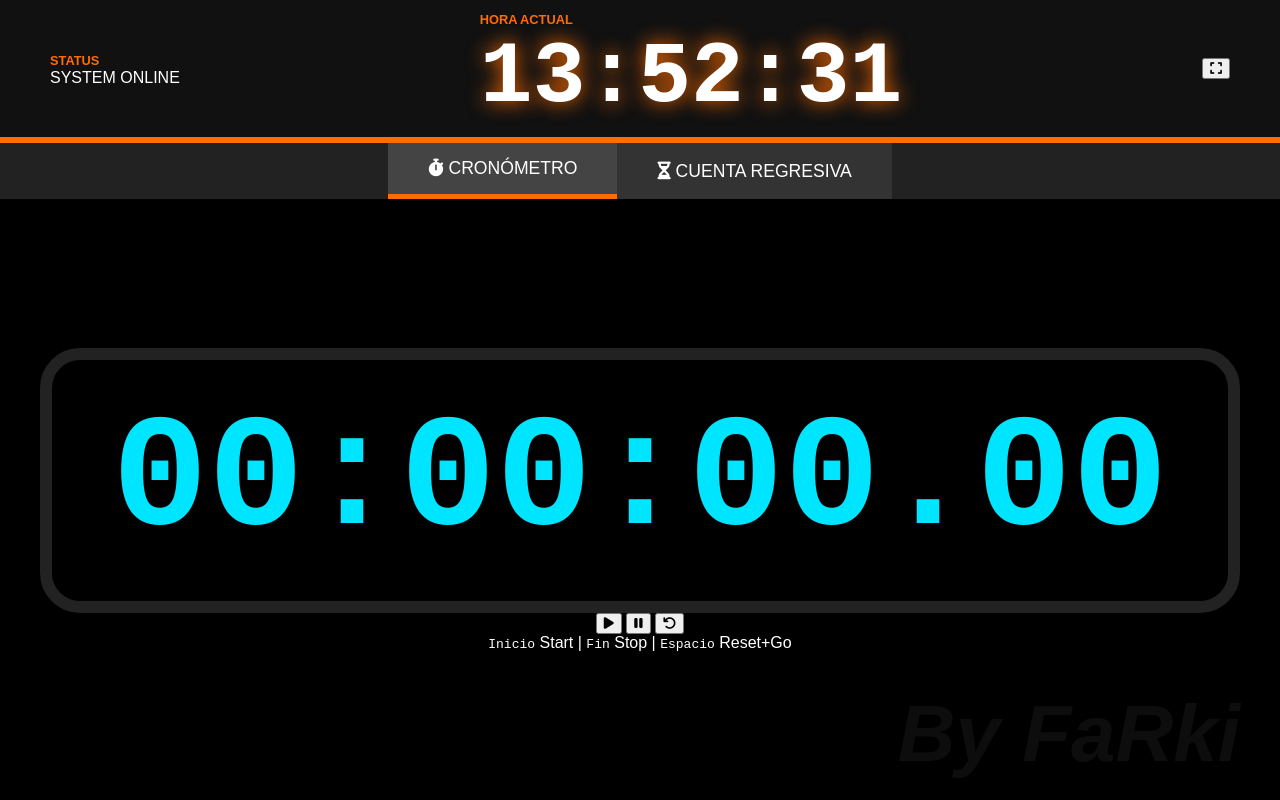
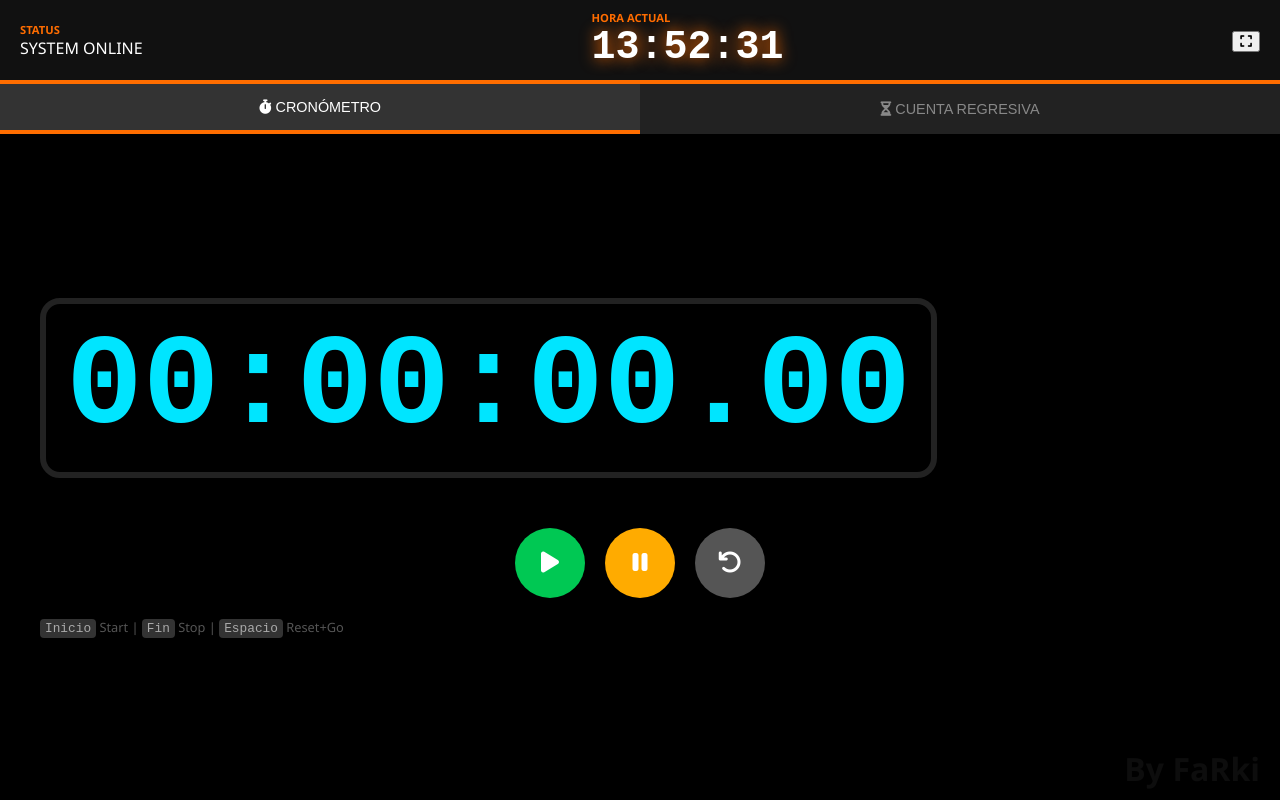
Before and after one commit to diegofarki/Mi-cronometro, a plain HTML site: page index.html in a window 1280 px wide. Drawn offline with Linux system fonts and the light colour scheme.

Commit message:
Update style.css

```diff
--- a/style.css
+++ b/style.css
@@ -1,20 +1,123 @@
-:root { --neon-orange: #ff6d00; --neon-blue: #00e5ff; --alert-red: #ff0000; }
-body { margin: 0; background-color: #000; color: #fff; font-family: sans-serif; height: 100vh; display: flex; flex-direction: column; overflow: hidden; transition: 0.1s; }
-.master-header { background: #111; padding: 10px 50px; display: flex; justify-content: space-between; align-items: center; border-bottom: 6px solid var(--neon-orange); }
-#current-clock { font-family: monospace; font-size: 5.5rem; font-weight: 900; text-shadow: 0 0 20px var(--neon-orange); }
-.label { color: var(--neon-orange); font-size: 0.8rem; font-weight: bold; }
-.section-nav { display: flex; justify-content: center; background: #222; }
-.nav-btn { padding: 15px 40px; background: #333; border: none; color: #fff; cursor: pointer; font-size: 1.1rem; }
-.nav-btn.active { border-bottom: 5px solid var(--neon-orange); background: #444; }
-.row-layout { display: flex; flex-direction: row; align-items: center; justify-content: center; gap: 40px; flex-wrap: wrap; }
-.control-panel { flex-grow: 1; display: flex; justify-content: center; align-items: center; }
-.content-section { display: none; width: 100%; text-align: center; }
+:root {
+    --neon-orange: #ff6d00;
+    --neon-blue: #00e5ff;
+    --alert-red: #ff0000;
+    --dark-bg: #0a0a0a;
+}
+
+body {
+    margin: 0;
+    background-color: #000;
+    color: #fff;
+    font-family: 'Segoe UI', Tahoma, Geneva, Verdana, sans-serif;
+    height: 100vh;
+    display: flex;
+    flex-direction: column;
+    overflow: hidden;
+}
+
+/* HEADER RESPONSIVO */
+.master-header {
+    background: #111;
+    padding: 10px 20px;
+    display: flex;
+    justify-content: space-between;
+    align-items: center;
+    border-bottom: 4px solid var(--neon-orange);
+}
+
+#current-clock {
+    font-family: monospace;
+    font-size: 2.5rem;
+    font-weight: 900;
+    text-shadow: 0 0 15px var(--neon-orange);
+}
+
+.label { color: var(--neon-orange); font-size: 0.7rem; font-weight: bold; display: block; }
+
+/* NAVEGACIÓN */
+.section-nav { display: flex; justify-content: center; background: #1a1a1a; width: 100%; }
+.nav-btn {
+    flex: 1;
+    padding: 15px 10px;
+    background: #222;
+    border: none;
+    color: #888;
+    cursor: pointer;
+    font-size: 0.9rem;
+    transition: 0.3s;
+}
+.nav-btn.active { border-bottom: 4px solid var(--neon-orange); background: #333; color: #fff; }
+
+/* CONTENEDORES */
+.control-panel { flex-grow: 1; display: flex; flex-direction: column; justify-content: center; align-items: center; padding: 20px; }
+.content-section { display: none; width: 100%; max-width: 1200px; }
 .content-section.active { display: block; }
-.display-container { background: #000; padding: 30px 60px; border: 12px solid #222; border-radius: 40px; display: inline-block; }
-.retro-display.big { font-family: monospace; font-size: 10rem; color: var(--neon-blue); font-weight: 900; }
-.cooking-inputs { display: flex; gap: 15px; }
-.input-box input { background: #111; border: 3px solid var(--neon-orange); color: #fff; font-size: 3.5rem; width: 110px; text-align: center; border-radius: 15px; }
-.farki-signature { position: fixed; bottom: 20px; right: 40px; font-size: 5rem; font-weight: 900; color: rgba(255,255,255,0.05); font-style: italic; }
+
+.display-container {
+    background: #000;
+    padding: 20px;
+    border: 6px solid #222;
+    border-radius: 20px;
+    display: inline-block;
+    margin-bottom: 20px;
+}
+
+.retro-display.big {
+    font-family: monospace;
+    font-size: clamp(3rem, 15vw, 8rem);
+    color: var(--neon-blue);
+    font-weight: 900;
+    line-height: 1;
+}
+
+/* INPUTS */
+.row-layout { display: flex; flex-direction: column; align-items: center; gap: 20px; }
+.cooking-inputs { display: flex; gap: 10px; justify-content: center; }
+.input-box input {
+    background: #111;
+    border: 2px solid var(--neon-orange);
+    color: #fff;
+    font-size: 2rem;
+    width: 70px;
+    text-align: center;
+    border-radius: 10px;
+}
+
+/* BOTONES DE CONTROL */
+.ui-controls { margin-top: 30px; display: flex; gap: 20px; justify-content: center; }
+.ctrl-btn {
+    width: 70px;
+    height: 70px;
+    border-radius: 50%;
+    border: none;
+    font-size: 1.5rem;
+    cursor: pointer;
+    transition: transform 0.1s;
+}
+.ctrl-btn:active { transform: scale(0.9); }
+.start { background: #00c853; color: white; }
+.pause { background: #ffab00; color: white; }
+.stop-alarm { background: #d50000; color: white; }
+.reset { background: #555; color: white; }
+
+.keyboard-map { margin-top: 20px; color: #555; font-size: 0.8rem; }
+kbd { background: #333; padding: 2px 5px; border-radius: 4px; color: #aaa; }
+
+.farki-signature { position: fixed; bottom: 10px; right: 20px; font-size: 2rem; font-weight: 900; color: rgba(255,255,255,0.05); pointer-events: none; }
+
+/* ALERTAS */
 @keyframes full-screen-alert { 0%, 100% { background-color: var(--alert-red); } 50% { background-color: #300; } }
 .screen-flash { animation: full-screen-alert 0.4s infinite !important; }
-.nav-alert-active { background: #fff !important; color: #f00 !important; }
+.nav-alert-active { background: #fff !important; color: #f00 !important; font-weight: bold; }
+
+/* ADAPTACIÓN MÓVIL (MEDIA QUERIES) */
+@media (max-width: 600px) {
+    .master-header { flex-direction: row; padding: 10px; }
+    #current-clock { font-size: 1.8rem; }
+    .header-left, .header-right { scale: 0.8; }
+
+    .input-box input { width: 60px; font-size: 1.5rem; }
+    .ctrl-btn { width: 60px; height: 60px; }
+    .keyboard-map { display: none; } /* Ocultar mapa de teclado en móvil */
+}
```
